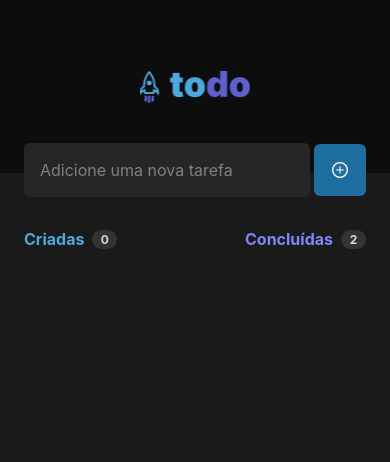
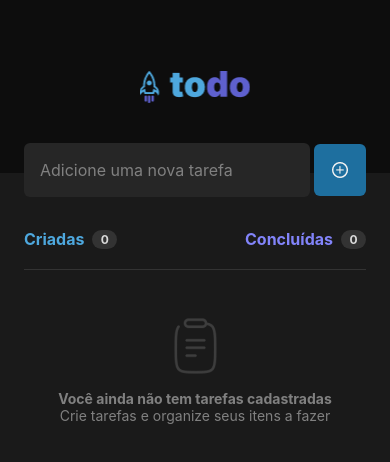
Before and after one commit to ingridsj/todo-list, a React Native app: screen / in a window 390 px wide. Shown: the top 462 px of the page. Built offline with nearby package versions, Linux system fonts and the light colour scheme.

Commit message:
adicionando funcionalidades de checked, remove e add task

```diff
--- a/src/screens/Home/index.tsx
+++ b/src/screens/Home/index.tsx
@@ -1,13 +1,76 @@
-import { View, Image, TextInput, TouchableOpacity } from "react-native";
+import { useState } from "react";
+
+import {
+  View,
+  Image,
+  TextInput,
+  FlatList,
+  TouchableOpacity,
+  Alert,
+} from "react-native";
 
 import { Label } from "../../components/Label";
+import { Empty } from "../../components/Empty";
+import { Task } from "../../components/Task";
 
 import { styles } from "./styles";
 
 import logo from "../../assets/logo.png";
 import plus from "../../assets/plus.png";
 
+type Task = {
+  id: number;
+  text: string;
+  isComplete: boolean;
+};
+
 export function Home() {
+  const [tasks, setTasks] = useState<Task[]>([]);
+  const [newTaskValue, setNewTaskValue] = useState("");
+
+  function handleCreateTask() {
+    if (!newTaskValue.length) {
+      return Alert.alert("Ops!", "Insira uma nova tarefa");
+    }
+
+    setTasks((prevState) => {
+      return [
+        ...prevState,
+        {
+          id: Date.now(),
+          text: newTaskValue,
+          isComplete: false,
+        },
+      ];
+    });
+
+    setNewTaskValue("");
+  }
+
+  function handleCompleteTask(id: number) {
+    setTasks((prevState) =>
+      prevState.map((prev) =>
+        prev.id === id ? { ...prev, isComplete: !prev.isComplete } : { ...prev }
+      )
+    );
+  }
+
+  function handleRemoveTask(id: number) {
+    Alert.alert("Remover", "Tem certeza que deseja remover a tarefa?", [
+      {
+        text: "Sim",
+        onPress: () =>
+          setTasks((prevState) => prevState.filter((prev) => prev.id !== id)),
+      },
+      {
+        text: "Não",
+        style: "cancel",
+      },
+    ]);
+  }
+
+  const completedTasks = tasks.filter((task) => task.isComplete);
+
   return (
     <View style={styles.container}>
       <View style={styles.header}>
@@ -16,17 +79,42 @@ export function Home() {
       <View style={styles.form}>
         <TextInput
           style={styles.input}
+          value={newTaskValue}
           placeholder="Adicione uma nova tarefa"
           placeholderTextColor="#808080"
+          onChangeText={setNewTaskValue}
         />
-        <TouchableOpacity style={styles.button}>
+        <TouchableOpacity style={styles.button} onPress={handleCreateTask}>
           <Image source={plus} />
         </TouchableOpacity>
       </View>
       <View style={styles.info}>
-        <Label title="Criadas" color="#4EA8DE" quantity={0} />
-        <Label title="Concluídas" color="#8284FA" quantity={2} />
+        <Label title="Criadas" color="#4EA8DE" quantity={tasks.length} />
+        <Label
+          title="Concluídas"
+          color="#8284FA"
+          quantity={completedTasks.length}
+        />
       </View>
+      <FlatList
+        data={tasks}
+        keyExtractor={(item, index) => item.text + index.toString()}
+        ListEmptyComponent={<Empty />}
+        showsVerticalScrollIndicator={false}
+        contentContainerStyle={{ paddingBottom: 40 }}
+        renderItem={({ item }) => {
+          return (
+            <View style={styles.taskContainer}>
+              <Task
+                isComplete={item.isComplete}
+                text={item.text}
+                handleCompleteTask={() => handleCompleteTask(item.id)}
+                handleRemoveTask={() => handleRemoveTask(item.id)}
+              />
+            </View>
+          );
+        }}
+      />
     </View>
   );
 }
--- a/src/screens/Home/styles.ts
+++ b/src/screens/Home/styles.ts
@@ -45,5 +45,8 @@ export const styles = StyleSheet.create({
     paddingHorizontal: 24,
     marginTop: 32,
     marginBottom: 20
+  },
+  taskContainer: {
+    paddingHorizontal: 24,
   }
 })
```
